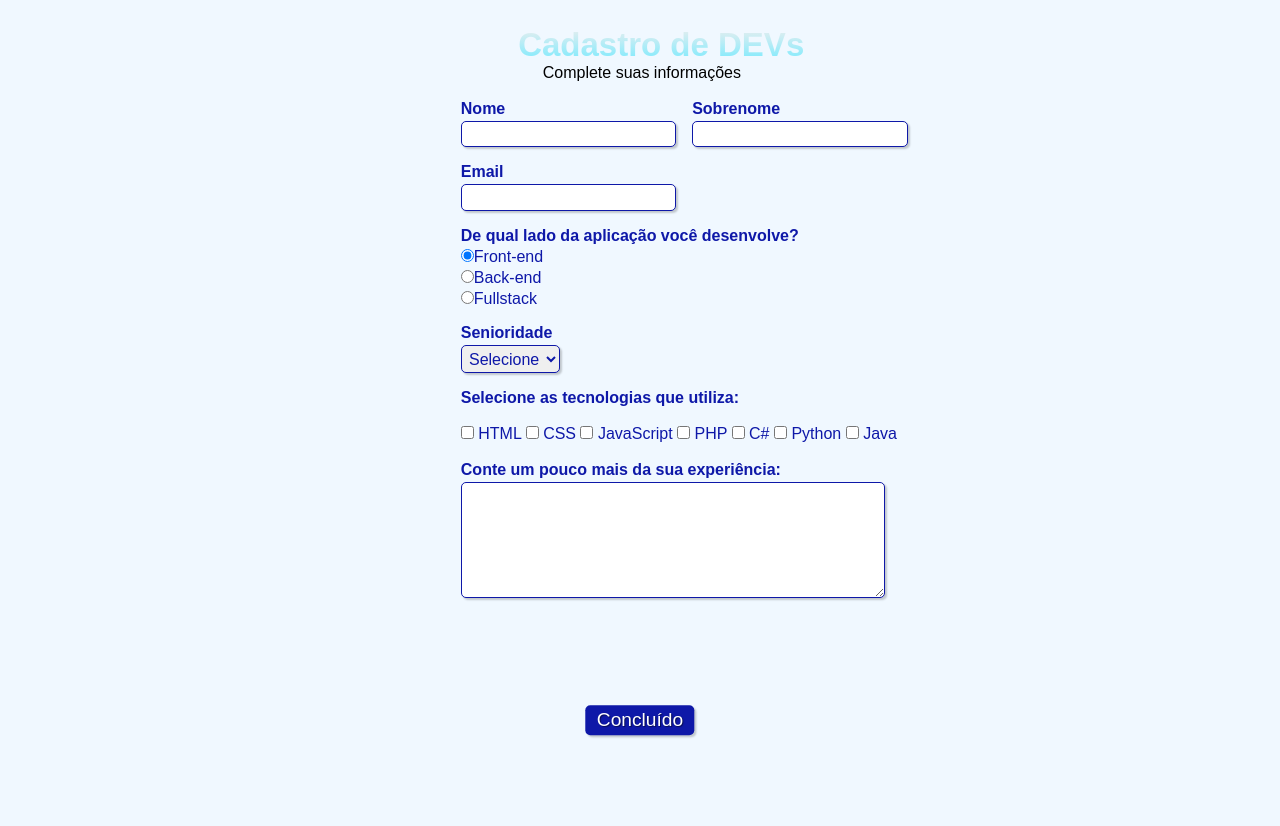
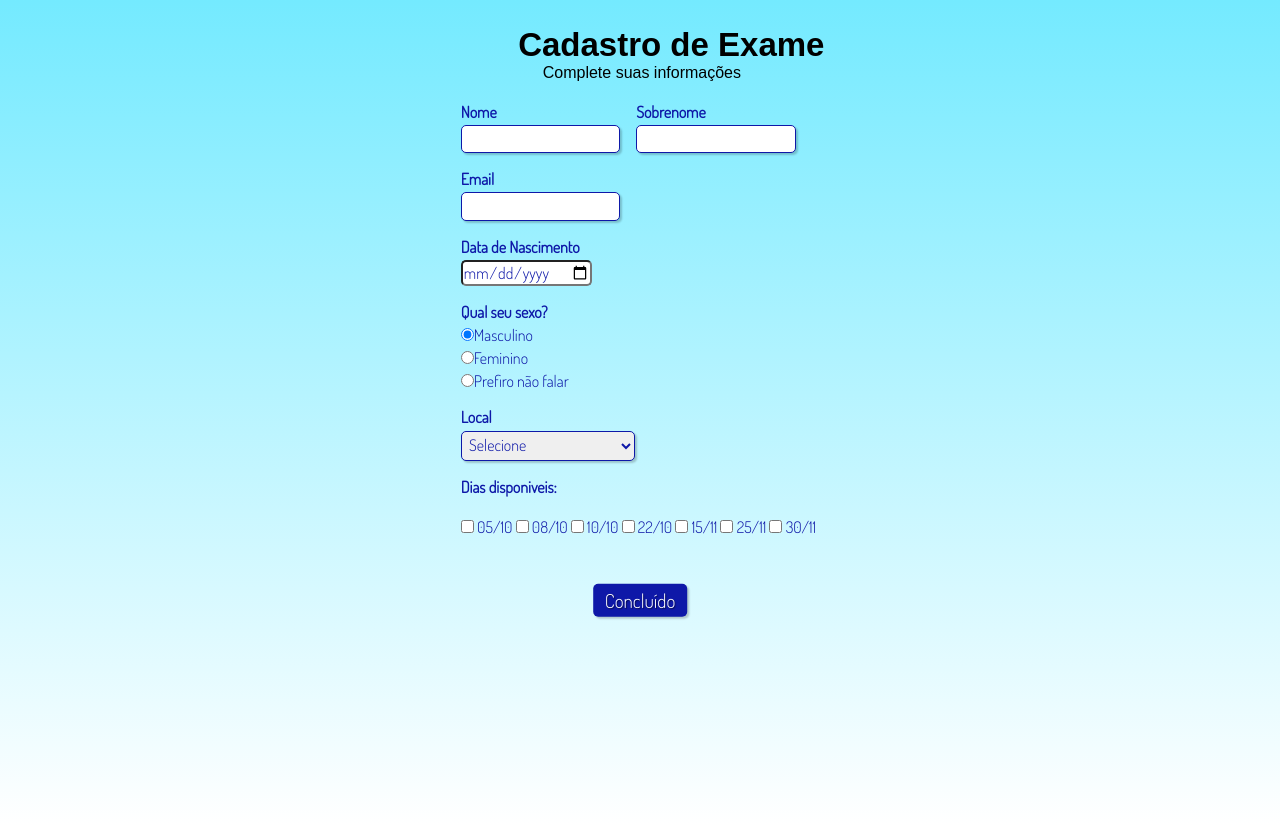
Before and after one commit to Leon16x8/saudedoidoso, a Python web app: template templates/formulario.html in a window 1280 px wide. Before the commit the page ends 738 px from the top, so only its background shows below. Run offline with Jinja, Linux system fonts and the light colour scheme; the template is opened without the code that fills it, so the values that code supplies are empty.

Commit message:
Atualizações

```diff
--- a/css/formulario.css
+++ b/css/formulario.css
@@ -1,3 +1,5 @@
+@import url('https://fonts.googleapis.com/css2?family=Dosis:wght@300&display=swap');
+
 /* Todos os elementos da página */
 * {
     margin: 0;
@@ -6,10 +8,10 @@
 
 h1 {
     font-size: 33px;
-    background: -webkit-linear-gradient(#eee, rgb(116, 234, 255));
+    background: rgb(0, 0, 0);
     -webkit-background-clip: text;
     -webkit-text-fill-color: transparent;
-  }
+}
 
 /* Elementos com o ID "titulo" */
 #titulo {
@@ -36,18 +38,19 @@ fieldset {
 
 /* Elemento de tag <body> */
 body{
-    background-color: #F0F8FF;
-    font-family: sans-serif;
+    background: -webkit-linear-gradient(bottom, #fff, rgb(116, 234, 255));
+    font-family: 'Dosis', sans-serif;
     font-size: 1em;
     color: #0e18a8;
     margin-left: 36%;
     margin-top: 2%;
     justify-content: center;
+    min-height: 100vh;
 }
 
 /* Elementos de tags <body>, <input>, <Select>, <textarea> e <button> */
 input, select, textarea, button {
-    font-family: sans-serif;
+    font-family: 'Dosis', sans-serif;
     font-size: 1em;
     color: #0e18a8;
     border-radius: 5px;
@@ -110,7 +113,7 @@ fieldset.grupo .campo {
     box-shadow: 2px 2px 2px rgba(0,0,0,0.2);
     text-shadow: 1px 1px 1px rgba(0,0,0,0.5);
     position: absolute;
-    top: 90%;
+    top: 75%;
     left: 50%;
     margin-right: -50%;
     transform: translate(-50%, -50%)
--- a/css/styleExame.css
+++ b/css/styleExame.css
@@ -82,7 +82,7 @@ ul{
 
 .search-box{
     position: absolute;
-    top: 50%;
+    top: 45%;
     left: 50%;
     transform: translate(-50%, -50%);
     background: #ffffff;
--- a/templates/agendaExame.html
+++ b/templates/agendaExame.html
@@ -19,15 +19,11 @@
         <br>
         <div>
             <h1 class="txt">Agende seu exame ou consultas por aqui</h1>
-                <div class="custom">
-                    <input type="checkbox" name="Presencial" id="presencial"/>Presencial
-                    <input type="checkbox" name="Online" id="online"/>Online
-
                 </div>
 
                 <div class="search-box">
                     <input class="search-txt" type="search" name="Especialistas" placeholder="Digite a Especialidade" list="sugestao" autofocus>
-                    <a class="search-bnt" href="#">
+                    <a class="search-bnt" href="../templates/formulario.html">
                         <i class="fas fa-search"><img id="pesquisa" src="../imagens/pesquisa.png" alt="logo"></i>
                     </a>
 
--- a/templates/formulario.html
+++ b/templates/formulario.html
@@ -10,14 +10,14 @@
         <link rel="stylesheet" type="text/css" href="../css/formulario.css" media="screen">
 
         <!-- Título da página (aparece na aba) -->
-        <title>Cadastro</title>
+        <title>Marcar Exame</title>
     </head>
 
     <body>
 
         <!-- Cabeçalho com título e subtítulo (ambos com css de id "titulo") -->
         <div>
-            <h1 id="titulo">Cadastro de DEVs</h1>
+            <h1 id="titulo">Cadastro de Exame</h1>
             <p id="subtitulo">Complete suas informações</p>
             <br>
         </div>
@@ -45,58 +45,58 @@
                 <input type="email" name="email" id="email" required>
             </div>
 
+            <div class="campo">
+                <label for="datadenascimento"><strong>Data de Nascimento</strong></label>
+                <input type="date" name="datadenascimento" id="datadenascimento" required>
+            </div>
+
             <!-- Campo de desenvolvimento web com 3 opções de botões selecionáveis (radio button) e css de classe "campo" -->
             <div class="campo">
-                <label><strong>De qual lado da aplicação você desenvolve?</strong></label>
+                <label><strong>Qual seu sexo?</strong></label>
                 <label>
-                    <input type="radio" name="devweb" value="frontend" checked>Front-end
+                    <input type="radio" name="devweb" value="masculino" checked>Masculino
                 </label>
                 <label>
-                    <input type="radio" name="devweb" value="backend">Back-end
+                    <input type="radio" name="devweb" value="feminino">Feminino
                 </label>
                 <label>
-                    <input type="radio" name="devweb" value="fullstack">Fullstack
+                    <input type="radio" name="devweb" value="prefironaofalar">Prefiro não falar
                 </label>
             </div>
 
             <!-- Campo de senioridade com 3 opções para escolha (select option) e css de classe "campo" -->
             <div class="campo">
-                <label for="senioridade"><strong>Senioridade</strong></label>
+                <label for="senioridade"><strong>Local</strong></label>
                 <select id="senioridade" required>
                   <option selected disabled value="">Selecione</option>
-                  <option>Júnior</option>
-                  <option>Pleno</option>
-                  <option>Sênior</option>
+                  <option>UBS SÉ</option>
+                  <option>UBS JARDIM NORDESTE</option>
+                  <option>UBS BRÁS</option>
+                  <option>UBS VILA NOGUEIRA</option>
+                  <option>UBS PIRAPORINHA</option>
                 </select>
             </div>
 
             <fieldset class="grupo">
-                <!-- Campo de tecnologias para escolha de 1 ou mais opções para marcar (checkbox) e css de classe "campo" -->
+                <!-- Campo de dias para escolha de 1 ou mais opções para marcar (checkbox) e css de classe "campo" -->
                 <div id="check">
-                    <label><strong>Selecione as tecnologias que utiliza:</strong></label><br><br>
-                    <input type="checkbox" id="tecnologia1" name="tecnologia1" value="HTML">
-                    <label for="tecnologia1"> HTML</label>
-                    <input type="checkbox" id="tecnologia2" name="tecnologia2" value="CSS">
-                    <label for="tecnologia2"> CSS</label>
-                    <input type="checkbox" id="tecnologia3" name="tecnologia3" value="JavaScript">
-                    <label for="tecnologia3"> JavaScript</label>
-                    <input type="checkbox" id="tecnologia4" name="tecnologia4" value="PHP">
-                    <label for="tecnologia4"> PHP</label>
-                    <input type="checkbox" id="tecnologia5" name="tecnologia5" value="C#">
-                    <label for="tecnologia5"> C#</label>
-                    <input type="checkbox" id="tecnologia6" name="tecnologia6" value="Python">
-                    <label for="tecnologia6"> Python</label>
-                    <input type="checkbox" id="tecnologia7" name="tecnologia7" value="Java">
-                    <label for="tecnologia7"> Java</label>
+                    <label><strong>Dias disponiveis:</strong></label><br><br>
+                    <input type="checkbox" id="dias1" name="dias1" value="05/10">
+                    <label for="dias1"> 05/10</label>
+                    <input type="checkbox" id="dias2" name="dias2" value="08/10">
+                    <label for="dias2"> 08/10</label>
+                    <input type="checkbox" id="dias3" name="dias3" value="10/10">
+                    <label for="dias3"> 10/10</label>
+                    <input type="checkbox" id="dias4" name="dias4" value="22/10">
+                    <label for="dias4"> 22/10</label>
+                    <input type="checkbox" id="dias5" name="dias5" value="15/11">
+                    <label for="dias5"> 15/11</label>
+                    <input type="checkbox" id="dias6" name="dias6" value="25/11">
+                    <label for="dias6"> 25/11</label>
+                    <input type="checkbox" id="dias7" name="dias7" value="30/11">
+                    <label for="dias7"> 30/11</label>
                 </div>
             </fieldset>
-
-            <!-- Caixa de texto -->
-            <div class="campo">
-                <br>
-                <label for="experiencia"><strong>Conte um pouco mais da sua experiência: </strong></label>
-                <textarea rows="6" style="width: 26em" id="experiencia" name="experiencia"></textarea>
-            </div>
 
             <!-- Botão para enviar o formulário -->
             <button class="botao" type="submit" onsubmit="">Concluído</button>
--- a/templates/index.html
+++ b/templates/index.html
@@ -12,7 +12,8 @@
             <nav>
                 <ul>
                     <a href=""><li>Acesse sua Cardeneta</li></a>
-                    <a href=""><li>Acesse seu Perfil</li></a>
+                    <a href="../templates/TelaLogin.html"><li>Acesse seu Perfil</li></a>
+                    <a href="../templates/agendaExame.html"><li>Marcar Consultas e Exames</li></a>
                 </ul>
             </nav>
         </header>
@@ -22,7 +23,7 @@
         </div>
             <div id="idoso">
                 <br>
-                <img width="750" height="350" src="../imagens/senhore&senhora.jpg" alt="idosos"/>
+                <img width="1000" height="600" src="../imagens/senhore&senhora.jpg" alt="idosos"/>
             </div>
 
             <br>
```
Also changed, not shown: css/style.css (+2 -6 lines), css/styloTelaCadastro.css (added, +105 -0 lines), css/styloTelaLogin.css (added, +79 -0 lines), templates/TelaCadastro.html (+23 -8 lines), imagens/logo.png (added).
